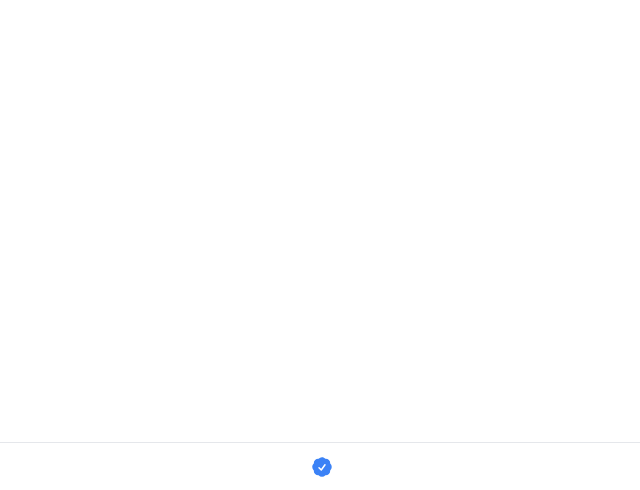
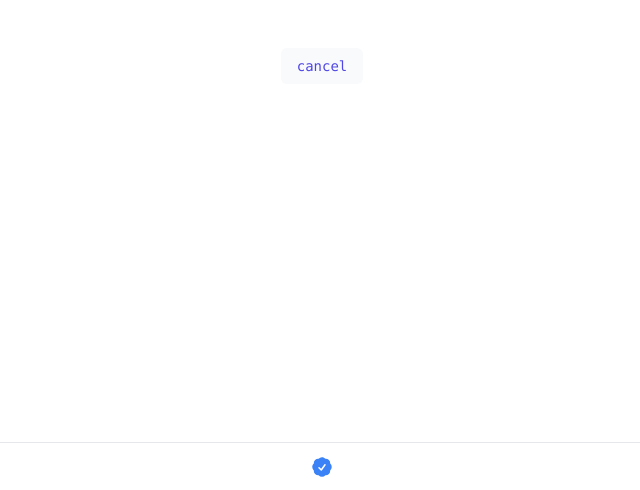
Before and after one commit to shunya-kitajima/try-error-app, a Next.js app: page /daily in a window 1280 px wide. Shown: the part 310-800 px from the top of the page, without its empty margins (318-958 px from the left). Built offline with nearby package versions, Linux system fonts and the light colour scheme.

Commit message:
display button link for indexpage

```diff
--- a/components/DailyForm.tsx
+++ b/components/DailyForm.tsx
@@ -1,7 +1,19 @@
 import React from 'react'
+import Link from 'next/link'
 
 const DailyForm: React.FC = () => {
-  return <div></div>
+  return (
+    <>
+      <Link href={'/'} prefetch={false}>
+        <button
+          type="button"
+          className="flex w-full justify-center rounded-md bg-slate-50 px-4 py-2 text-sm text-indigo-600"
+        >
+          cancel
+        </button>
+      </Link>
+    </>
+  )
 }
 
 export default DailyForm
```
